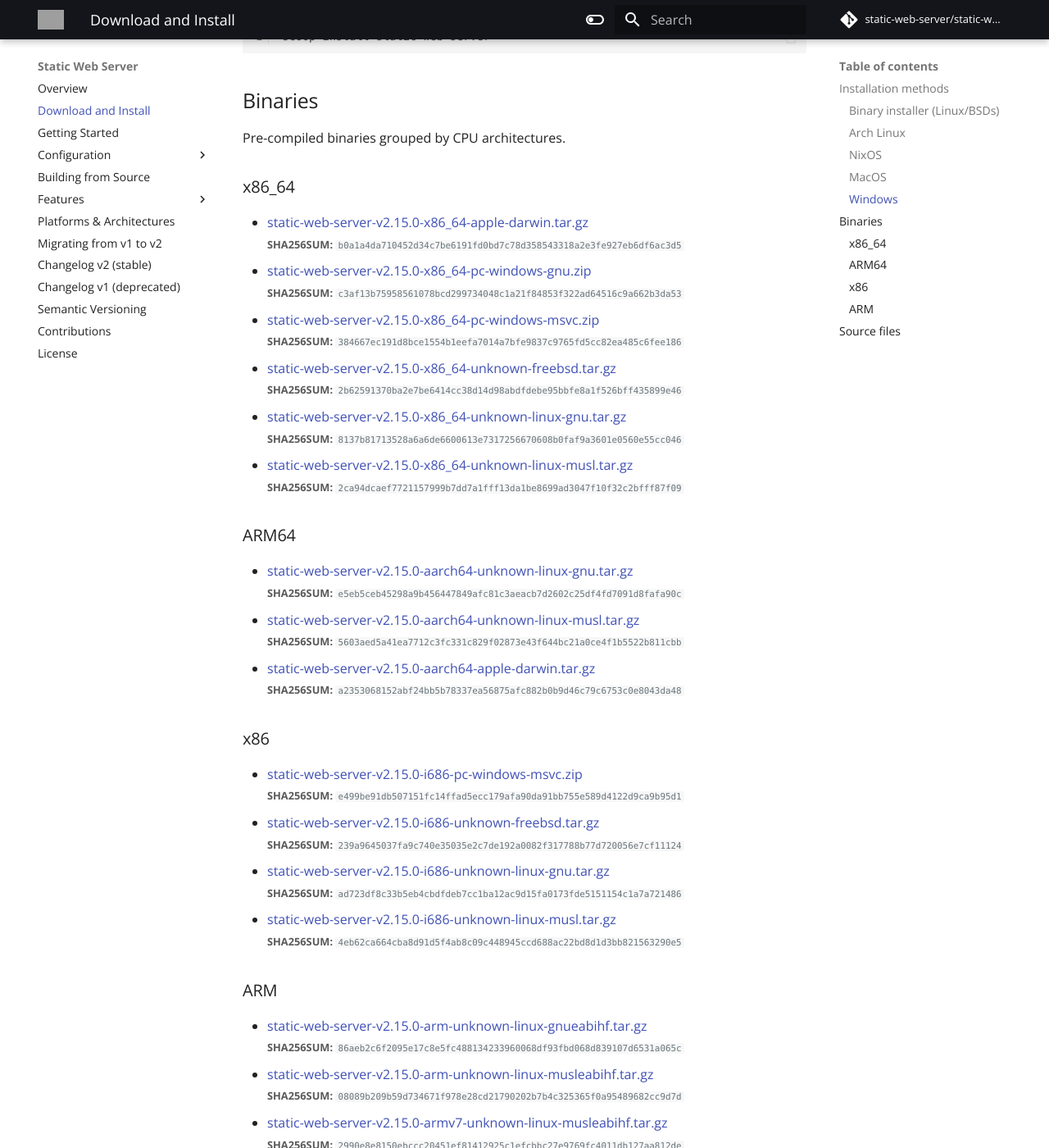
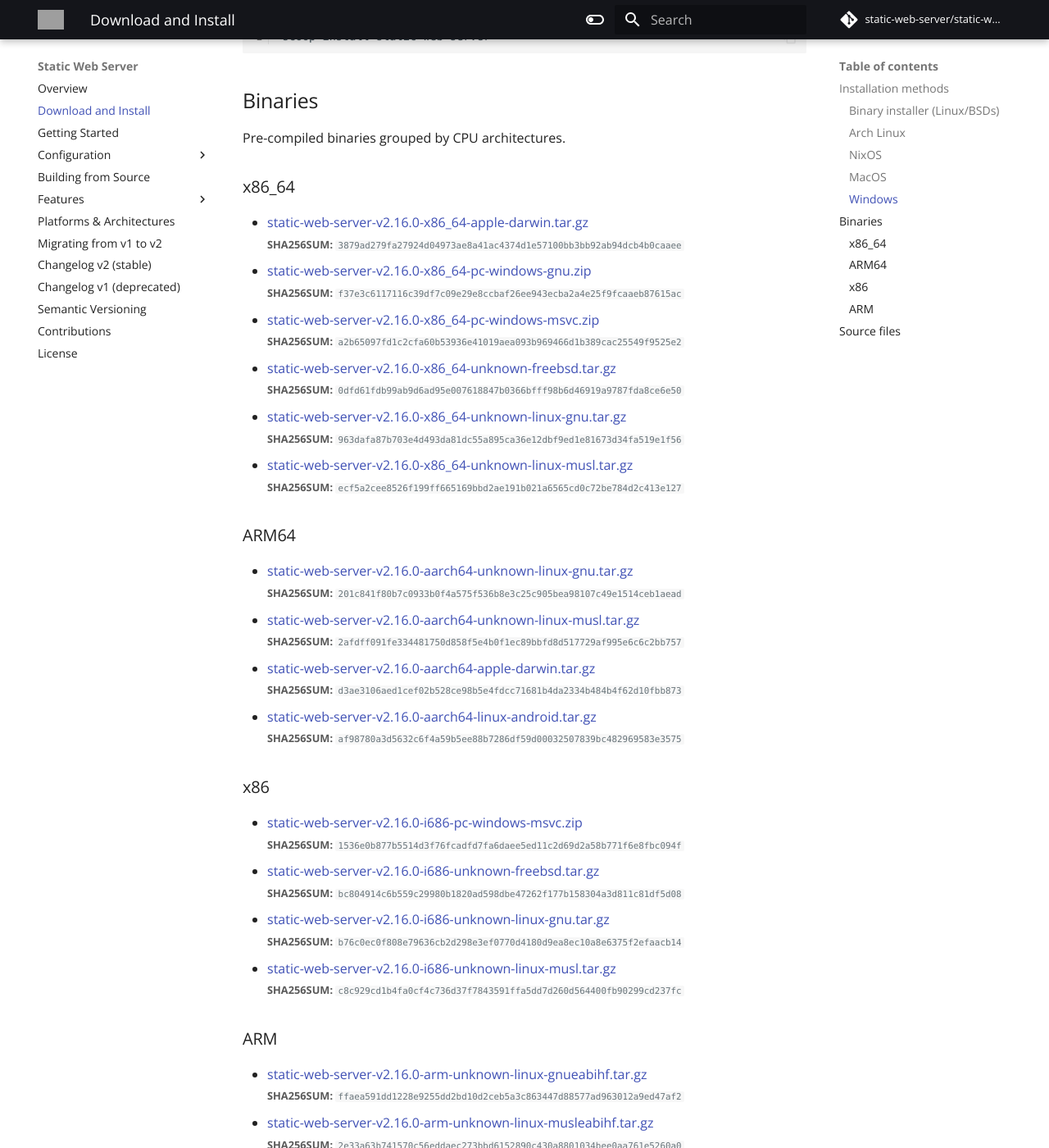
Before and after one commit to static-web-server/static-web-server, an MkDocs documentation site: the page built from docs/content/download-and-install.md, in a window 1280 px wide and 1400 px high, scrolled down 1414 px. Shown: the whole window at 82% size. Built offline with MkDocs 1.6.1 and Material for MkDocs 9.7.7, drawn with Linux system fonts in a browser that asks for light colours; some web fonts are replaced; comment, search, counter and statistics services are not loaded; some of the changed text lies outside the part shown; grey boxes are pictures that could not be loaded.

Commit message:
docs: v2.16.0 [skip ci]

```diff
--- a/docs/content/download-and-install.md
+++ b/docs/content/download-and-install.md
@@ -1,12 +1,12 @@
 # Download and Install
 
-Latest **v2.15.0** release `2023-03-13` ([changelog](https://github.com/static-web-server/static-web-server/releases/tag/v2.15.0), [sha256sum](https://github.com/static-web-server/static-web-server/releases/download/v2.15.0/static-web-server-v2.15.0-SHA256SUM))
+Latest **v2.16.0** release `2023-04-25` ([changelog](https://github.com/static-web-server/static-web-server/releases/tag/v2.16.0), [sha256sum](https://github.com/static-web-server/static-web-server/releases/download/v2.16.0/static-web-server-v2.16.0-SHA256SUM))
 
 <div class="featured-downloads">
 
-<a class="md-button md-button-sm" href="https://github.com/static-web-server/static-web-server/releases/download/v2.15.0/static-web-server-v2.15.0-x86_64-unknown-linux-gnu.tar.gz">Linux 64-bit</a> <a class="md-button md-button-sm" href="https://github.com/static-web-server/static-web-server/releases/download/v2.15.0/static-web-server-v2.15.0-x86_64-apple-darwin.tar.gz">macOS 64-bit</a>
-<a class="md-button md-button-sm" href="https://github.com/static-web-server/static-web-server/releases/download/v2.15.0/static-web-server-v2.15.0-x86_64-pc-windows-msvc.zip">Windows 64-bit</a>
-<a class="md-button md-button-sm" href="https://github.com/static-web-server/static-web-server/releases/download/v2.15.0/static-web-server-v2.15.0-x86_64-unknown-freebsd.tar.gz">FreeBSD 64-bit</a>
+<a class="md-button md-button-sm" href="https://github.com/static-web-server/static-web-server/releases/download/v2.16.0/static-web-server-v2.16.0-x86_64-unknown-linux-gnu.tar.gz">Linux 64-bit</a> <a class="md-button md-button-sm" href="https://github.com/static-web-server/static-web-server/releases/download/v2.16.0/static-web-server-v2.16.0-x86_64-apple-darwin.tar.gz">macOS 64-bit</a>
+<a class="md-button md-button-sm" href="https://github.com/static-web-server/static-web-server/releases/download/v2.16.0/static-web-server-v2.16.0-x86_64-pc-windows-msvc.zip">Windows 64-bit</a>
+<a class="md-button md-button-sm" href="https://github.com/static-web-server/static-web-server/releases/download/v2.16.0/static-web-server-v2.16.0-x86_64-unknown-freebsd.tar.gz">FreeBSD 64-bit</a>
 
 </div>
 
@@ -71,51 +71,53 @@
 
 ### x86_64
 
-- [static-web-server-v2.15.0-x86_64-apple-darwin.tar.gz](https://github.com/static-web-server/static-web-server/releases/download/v2.15.0/static-web-server-v2.15.0-x86_64-apple-darwin.tar.gz)<br>
-<small>**SHA256SUM:** `b0a1a4da710452d34c7be6191fd0bd7c78d358543318a2e3fe927eb6df6ac3d5`</small>
-- [static-web-server-v2.15.0-x86_64-pc-windows-gnu.zip](https://github.com/static-web-server/static-web-server/releases/download/v2.15.0/static-web-server-v2.15.0-x86_64-pc-windows-gnu.zip)<br>
-<small>**SHA256SUM:** `c3af13b75958561078bcd299734048c1a21f84853f322ad64516c9a662b3da53`</small>
-- [static-web-server-v2.15.0-x86_64-pc-windows-msvc.zip](https://github.com/static-web-server/static-web-server/releases/download/v2.15.0/static-web-server-v2.15.0-x86_64-pc-windows-msvc.zip)<br>
-<small>**SHA256SUM:** `384667ec191d8bce1554b1eefa7014a7bfe9837c9765fd5cc82ea485c6fee186`</small>
-- [static-web-server-v2.15.0-x86_64-unknown-freebsd.tar.gz](https://github.com/static-web-server/static-web-server/releases/download/v2.15.0/static-web-server-v2.15.0-x86_64-unknown-freebsd.tar.gz)<br>
-<small>**SHA256SUM:** `2b62591370ba2e7be6414cc38d14d98abdfdebe95bbfe8a1f526bff435899e46`</small>
-- [static-web-server-v2.15.0-x86_64-unknown-linux-gnu.tar.gz](https://github.com/static-web-server/static-web-server/releases/download/v2.15.0/static-web-server-v2.15.0-x86_64-unknown-linux-gnu.tar.gz)<br>
-<small>**SHA256SUM:** `8137b81713528a6a6de6600613e7317256670608b0faf9a3601e0560e55cc046`</small>
-- [static-web-server-v2.15.0-x86_64-unknown-linux-musl.tar.gz](https://github.com/static-web-server/static-web-server/releases/download/v2.15.0/static-web-server-v2.15.0-x86_64-unknown-linux-musl.tar.gz)<br>
-<small>**SHA256SUM:** `2ca94dcaef7721157999b7dd7a1fff13da1be8699ad3047f10f32c2bfff87f09`</small>
+- [static-web-server-v2.16.0-x86_64-apple-darwin.tar.gz](https://github.com/static-web-server/static-web-server/releases/download/v2.16.0/static-web-server-v2.16.0-x86_64-apple-darwin.tar.gz)<br>
+<small>**SHA256SUM:** `3879ad279fa27924d04973ae8a41ac4374d1e57100bb3bb92ab94dcb4b0caaee`</small>
+- [static-web-server-v2.16.0-x86_64-pc-windows-gnu.zip](https://github.com/static-web-server/static-web-server/releases/download/v2.16.0/static-web-server-v2.16.0-x86_64-pc-windows-gnu.zip)<br>
+<small>**SHA256SUM:** `f37e3c6117116c39df7c09e29e8ccbaf26ee943ecba2a4e25f9fcaaeb87615ac`</small>
+- [static-web-server-v2.16.0-x86_64-pc-windows-msvc.zip](https://github.com/static-web-server/static-web-server/releases/download/v2.16.0/static-web-server-v2.16.0-x86_64-pc-windows-msvc.zip)<br>
+<small>**SHA256SUM:** `a2b65097fd1c2cfa60b53936e41019aea093b969466d1b389cac25549f9525e2`</small>
+- [static-web-server-v2.16.0-x86_64-unknown-freebsd.tar.gz](https://github.com/static-web-server/static-web-server/releases/download/v2.16.0/static-web-server-v2.16.0-x86_64-unknown-freebsd.tar.gz)<br>
+<small>**SHA256SUM:** `0dfd61fdb99ab9d6ad95e007618847b0366bfff98b6d46919a9787fda8ce6e50`</small>
+- [static-web-server-v2.16.0-x86_64-unknown-linux-gnu.tar.gz](https://github.com/static-web-server/static-web-server/releases/download/v2.16.0/static-web-server-v2.16.0-x86_64-unknown-linux-gnu.tar.gz)<br>
+<small>**SHA256SUM:** `963dafa87b703e4d493da81dc55a895ca36e12dbf9ed1e81673d34fa519e1f56`</small>
+- [static-web-server-v2.16.0-x86_64-unknown-linux-musl.tar.gz](https://github.com/static-web-server/static-web-server/releases/download/v2.16.0/static-web-server-v2.16.0-x86_64-unknown-linux-musl.tar.gz)<br>
+<small>**SHA256SUM:** `ecf5a2cee8526f199ff665169bbd2ae191b021a6565cd0c72be784d2c413e127`</small>
 
 ### ARM64
 
-- [static-web-server-v2.15.0-aarch64-unknown-linux-gnu.tar.gz](https://github.com/static-web-server/static-web-server/releases/download/v2.15.0/static-web-server-v2.15.0-aarch64-unknown-linux-gnu.tar.gz)<br>
-<small>**SHA256SUM:** `e5eb5ceb45298a9b456447849afc81c3aeacb7d2602c25df4fd7091d8fafa90c`</small>
-- [static-web-server-v2.15.0-aarch64-unknown-linux-musl.tar.gz](https://github.com/static-web-server/static-web-server/releases/download/v2.15.0/static-web-server-v2.15.0-aarch64-unknown-linux-musl.tar.gz)<br>
-<small>**SHA256SUM:** `5603aed5a41ea7712c3fc331c829f02873e43f644bc21a0ce4f1b5522b811cbb`</small>
-- [static-web-server-v2.15.0-aarch64-apple-darwin.tar.gz](https://github.com/static-web-server/static-web-server/releases/download/v2.15.0/static-web-server-v2.15.0-aarch64-apple-darwin.tar.gz)<br>
-<small>**SHA256SUM:** `a2353068152abf24bb5b78337ea56875afc882b0b9d46c79c6753c0e8043da48`</small>
+- [static-web-server-v2.16.0-aarch64-unknown-linux-gnu.tar.gz](https://github.com/static-web-server/static-web-server/releases/download/v2.16.0/static-web-server-v2.16.0-aarch64-unknown-linux-gnu.tar.gz)<br>
+<small>**SHA256SUM:** `201c841f80b7c0933b0f4a575f536b8e3c25c905bea98107c49e1514ceb1aead`</small>
+- [static-web-server-v2.16.0-aarch64-unknown-linux-musl.tar.gz](https://github.com/static-web-server/static-web-server/releases/download/v2.16.0/static-web-server-v2.16.0-aarch64-unknown-linux-musl.tar.gz)<br>
+<small>**SHA256SUM:** `2afdff091fe334481750d858f5e4b0f1ec89bbfd8d517729af995e6c6c2bb757`</small>
+- [static-web-server-v2.16.0-aarch64-apple-darwin.tar.gz](https://github.com/static-web-server/static-web-server/releases/download/v2.16.0/static-web-server-v2.16.0-aarch64-apple-darwin.tar.gz)<br>
+<small>**SHA256SUM:** `d3ae3106aed1cef02b528ce98b5e4fdcc71681b4da2334b484b4f62d10fbb873`</small>
+- [static-web-server-v2.16.0-aarch64-linux-android.tar.gz](https://github.com/static-web-server/static-web-server/releases/download/v2.16.0/static-web-server-v2.16.0-aarch64-linux-android.tar.gz)<br>
+<small>**SHA256SUM:** `af98780a3d5632c6f4a59b5ee88b7286df59d00032507839bc482969583e3575`</small>
 
 ### x86
 
-- [static-web-server-v2.15.0-i686-pc-windows-msvc.zip](https://github.com/static-web-server/static-web-server/releases/download/v2.15.0/static-web-server-v2.15.0-i686-pc-windows-msvc.zip)<br>
-<small>**SHA256SUM:** `e499be91db507151fc14ffad5ecc179afa90da91bb755e589d4122d9ca9b95d1`</small>
-- [static-web-server-v2.15.0-i686-unknown-freebsd.tar.gz](https://github.com/static-web-server/static-web-server/releases/download/v2.15.0/static-web-server-v2.15.0-i686-unknown-freebsd.tar.gz)<br>
-<small>**SHA256SUM:** `239a9645037fa9c740e35035e2c7de192a0082f317788b77d720056e7cf11124`</small>
-- [static-web-server-v2.15.0-i686-unknown-linux-gnu.tar.gz](https://github.com/static-web-server/static-web-server/releases/download/v2.15.0/static-web-server-v2.15.0-i686-unknown-linux-gnu.tar.gz)<br>
-<small>**SHA256SUM:** `ad723df8c33b5eb4cbdfdeb7cc1ba12ac9d15fa0173fde5151154c1a7a721486`</small>
-- [static-web-server-v2.15.0-i686-unknown-linux-musl.tar.gz](https://github.com/static-web-server/static-web-server/releases/download/v2.15.0/static-web-server-v2.15.0-i686-unknown-linux-musl.tar.gz)<br>
-<small>**SHA256SUM:** `4eb62ca664cba8d91d5f4ab8c09c448945ccd688ac22bd8d1d3bb821563290e5`</small>
+- [static-web-server-v2.16.0-i686-pc-windows-msvc.zip](https://github.com/static-web-server/static-web-server/releases/download/v2.16.0/static-web-server-v2.16.0-i686-pc-windows-msvc.zip)<br>
+<small>**SHA256SUM:** `1536e0b877b5514d3f76fcadfd7fa6daee5ed11c2d69d2a58b771f6e8fbc094f`</small>
+- [static-web-server-v2.16.0-i686-unknown-freebsd.tar.gz](https://github.com/static-web-server/static-web-server/releases/download/v2.16.0/static-web-server-v2.16.0-i686-unknown-freebsd.tar.gz)<br>
+<small>**SHA256SUM:** `bc804914c6b559c29980b1820ad598dbe47262f177b158304a3d811c81df5d08`</small>
+- [static-web-server-v2.16.0-i686-unknown-linux-gnu.tar.gz](https://github.com/static-web-server/static-web-server/releases/download/v2.16.0/static-web-server-v2.16.0-i686-unknown-linux-gnu.tar.gz)<br>
+<small>**SHA256SUM:** `b76c0ec0f808e79636cb2d298e3ef0770d4180d9ea8ec10a8e6375f2efaacb14`</small>
+- [static-web-server-v2.16.0-i686-unknown-linux-musl.tar.gz](https://github.com/static-web-server/static-web-server/releases/download/v2.16.0/static-web-server-v2.16.0-i686-unknown-linux-musl.tar.gz)<br>
+<small>**SHA256SUM:** `c8c929cd1b4fa0cf4c736d37f7843591ffa5dd7d260d564400fb90299cd237fc`</small>
 
 ### ARM
 
-- [static-web-server-v2.15.0-arm-unknown-linux-gnueabihf.tar.gz](https://github.com/static-web-server/static-web-server/releases/download/v2.15.0/static-web-server-v2.15.0-arm-unknown-linux-gnueabihf.tar.gz)<br>
-<small>**SHA256SUM:** `86aeb2c6f2095e17c8e5fc488134233960068df93fbd068d839107d6531a065c`</small>
-- [static-web-server-v2.15.0-arm-unknown-linux-musleabihf.tar.gz](https://github.com/static-web-server/static-web-server/releases/download/v2.15.0/static-web-server-v2.15.0-arm-unknown-linux-musleabihf.tar.gz)<br>
-<small>**SHA256SUM:** `08089b209b59d734671f978e28cd21790202b7b4c325365f0a95489682cc9d7d`</small>
-- [static-web-server-v2.15.0-armv7-unknown-linux-musleabihf.tar.gz](https://github.com/static-web-server/static-web-server/releases/download/v2.15.0/static-web-server-v2.15.0-armv7-unknown-linux-musleabihf.tar.gz)<br>
-<small>**SHA256SUM:** `2990e8e8150ebccc20451ef81412925c1efcbbc27e9769fc4011db127aa812de`</small>
+- [static-web-server-v2.16.0-arm-unknown-linux-gnueabihf.tar.gz](https://github.com/static-web-server/static-web-server/releases/download/v2.16.0/static-web-server-v2.16.0-arm-unknown-linux-gnueabihf.tar.gz)<br>
+<small>**SHA256SUM:** `ffaea591dd1228e9255dd2bd10d2ceb5a3c863447d88577ad963012a9ed47af2`</small>
+- [static-web-server-v2.16.0-arm-unknown-linux-musleabihf.tar.gz](https://github.com/static-web-server/static-web-server/releases/download/v2.16.0/static-web-server-v2.16.0-arm-unknown-linux-musleabihf.tar.gz)<br>
+<small>**SHA256SUM:** `2e33a63b741570c56eddaec273bbd6152890c430a8801034bee0aa761e5260a0`</small>
+- [static-web-server-v2.16.0-armv7-unknown-linux-musleabihf.tar.gz](https://github.com/static-web-server/static-web-server/releases/download/v2.16.0/static-web-server-v2.16.0-armv7-unknown-linux-musleabihf.tar.gz)<br>
+<small>**SHA256SUM:** `497ef2dfc2752cd0f929ea947b1e3848e58078348b4e264981498935c8fa339e`</small>
 
 ## Source files
 
-- [static-web-server-2.15.0.tar.gz](https://github.com/static-web-server/static-web-server/archive/refs/tags/v2.15.0.tar.gz)<br>
-<small>**SHA256SUM:** `23ed292de7f8e6e172b4badfe2e409d3ea316b916de2b26c0e3361b7626e6e81`</small>
-- [static-web-server-2.15.0.zip](https://github.com/static-web-server/static-web-server/archive/refs/tags/v2.15.0.zip)<br>
-<small>**SHA256SUM:** `acd1cbc67065559cfc1224624217453732b8d33369e82b19f52bf7cc3e950d16`</small>
+- [static-web-server-2.16.0.tar.gz](https://github.com/static-web-server/static-web-server/archive/refs/tags/v2.16.0.tar.gz)<br>
+<small>**SHA256SUM:** `51f994111a10c3e86ab48a3c1bf5024901386d11962aca5f3c759eeb0c853844`</small>
+- [static-web-server-2.16.0.zip](https://github.com/static-web-server/static-web-server/archive/refs/tags/v2.16.0.zip)<br>
+<small>**SHA256SUM:** `d4287732623117d8ae04a448f54cb6e56090f5110dadb9adc91e7f4c558f639c`</small>
```
Also changed, not shown: docs/content/configuration/command-line-arguments.md (+1 -1 lines).
